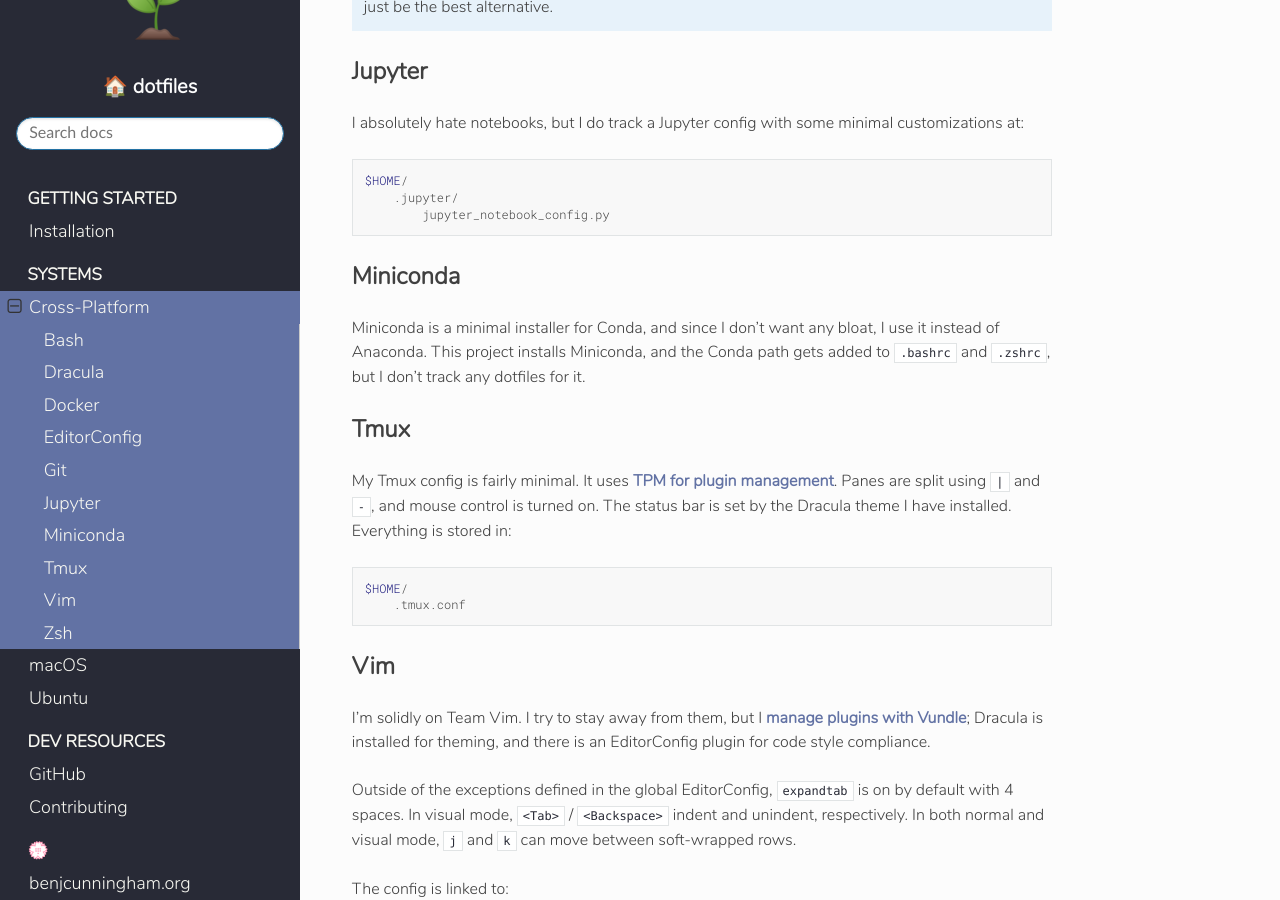
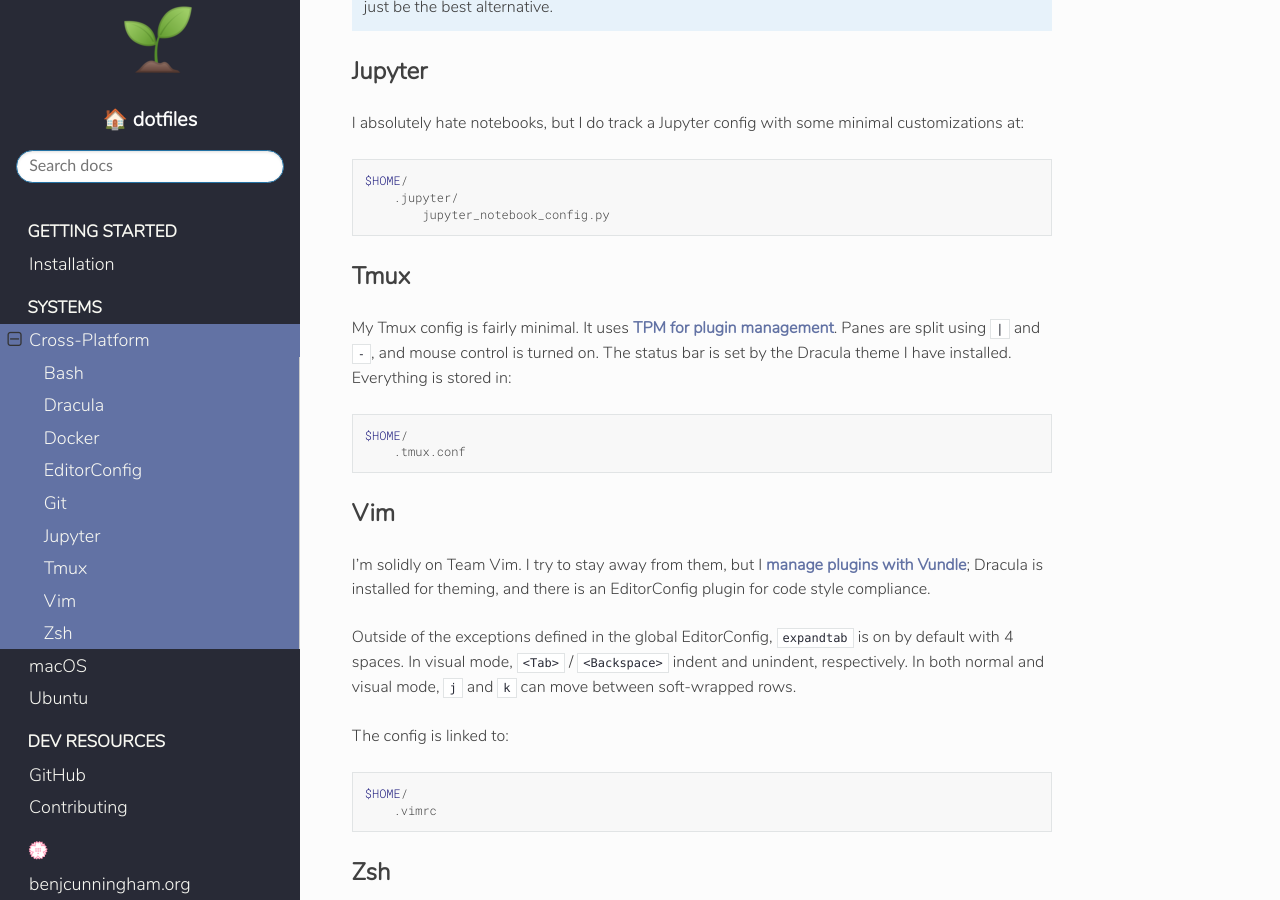
Before and after one commit to benjcunningham/dotfiles, a Sphinx documentation site: the page built from docs/source/systems/cross-platform.rst, in a window 1280 px wide and 900 px high, scrolled down 1553 px. Built offline with Sphinx 7.4.7 and the Read the Docs theme 2.0.0, drawn with Linux system fonts in a browser that asks for light colours.

Commit message:
Remove conda refs

```diff
--- a/docs/source/index.rst
+++ b/docs/source/index.rst
@@ -18,7 +18,6 @@
 - `Docker <https://www.docker.com/>`_
 - `EditorConfig <https://editorconfig.org/>`_
 - `Git <https://git-scm.com/>`_
-- `Miniconda <https://docs.conda.io/en/latest/miniconda.html>`_
 - `Tmux <https://github.com/tmux/tmux>`_
 - `Vim <https://www.vim.org/>`_
 - `Zsh <https://www.zsh.org/>`_
--- a/docs/source/systems/cross-platform.rst
+++ b/docs/source/systems/cross-platform.rst
@@ -67,11 +67,6 @@
         .jupyter/
             jupyter_notebook_config.py
 
-Miniconda
----------
-
-Miniconda is a minimal installer for Conda, and since I don't want any bloat, I use it instead of Anaconda. This project installs Miniconda, and the Conda path gets added to ``.bashrc`` and ``.zshrc``, but I don't track any dotfiles for it.
-
 Tmux
 ----
 
```
Also changed, not shown: 4 other files.
